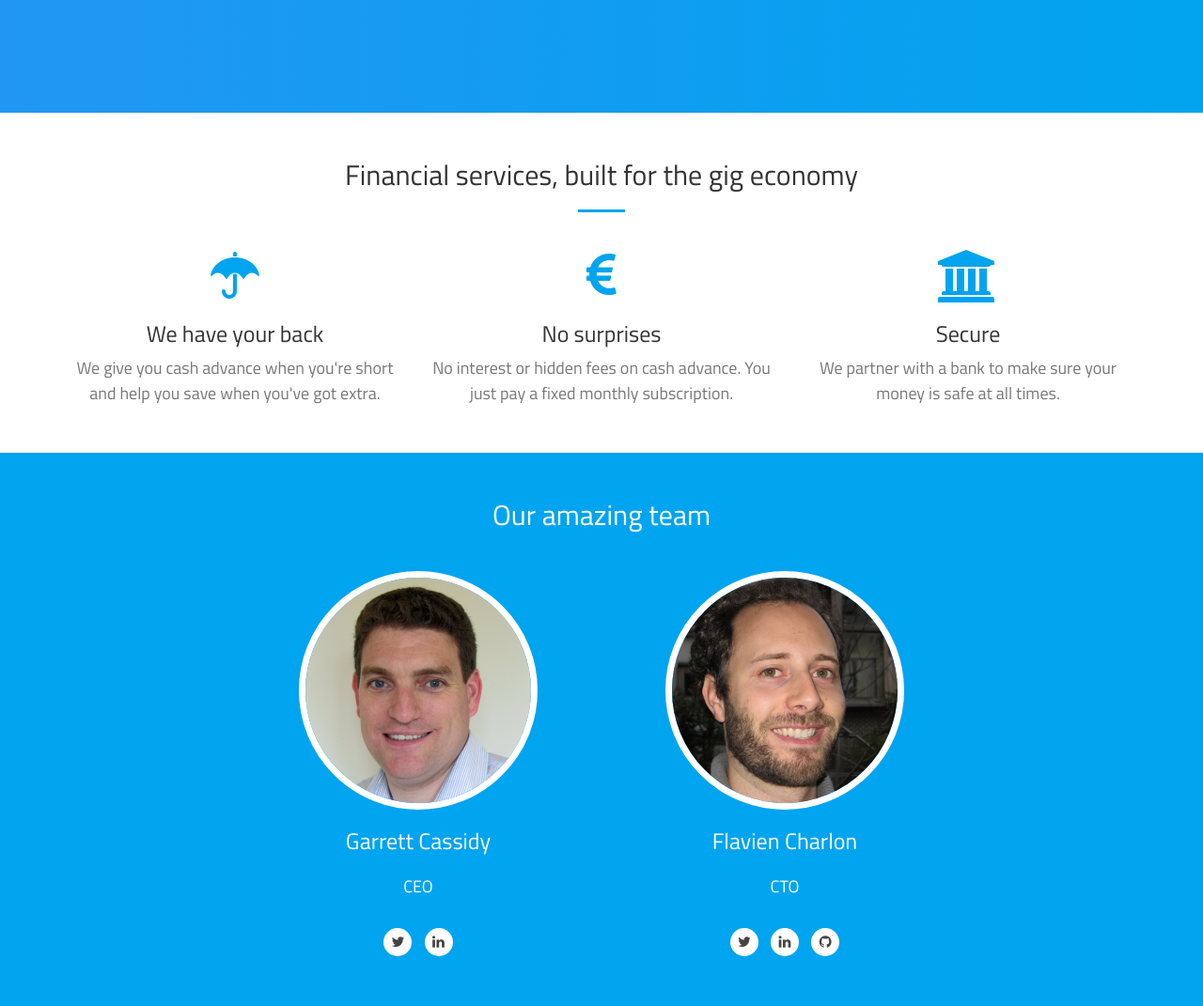
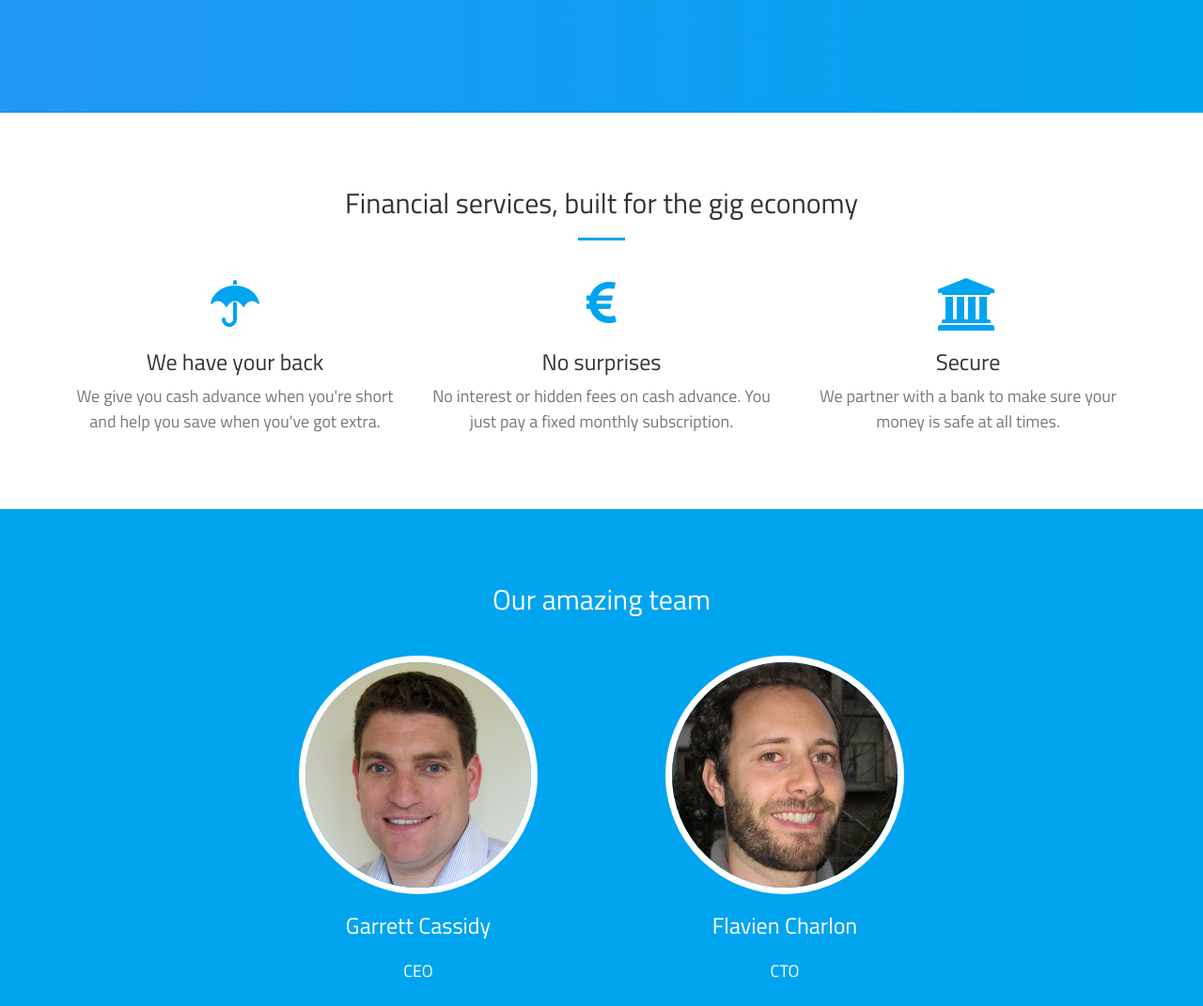
Before and after one commit to trezeo/trezeo.github.io, a website: page index.html in a window 1280 px wide. Shown: the part 680-1751 px from the top of the page at 94% size. Drawn offline with nearby package versions, Linux system fonts and the light colour scheme.

Commit message:
Increase padding around sections

```diff
--- a/css/creative.css
+++ b/css/creative.css
@@ -53,7 +53,7 @@ p {
   color: rgba(255, 255, 255, 0.7);
 }
 section {
-  padding: 50px 0;
+  padding: 80px 0;
 }
 aside {
   padding: 50px 0;
```
